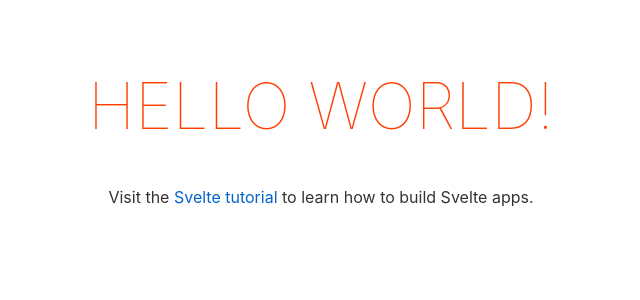
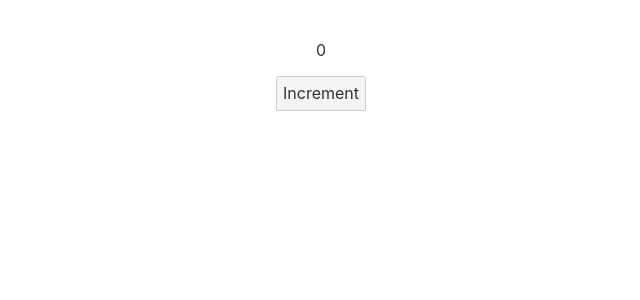
Before and after one commit to StanBankras/frontend-applications, a Svelte app: page / in a window 1280 px wide. Shown: the top 300 px of the page, without its empty margins (319-959 px from the left). Built offline with nearby package versions, Linux system fonts and the light colour scheme.

Commit message:
Making a store in Svelte

```diff
--- a/src/App.svelte
+++ b/src/App.svelte
@@ -1,10 +1,15 @@
 <script>
-	export let name;
+	import Test from './components/Test.svelte';
+	import { count } from './store/store';
+
+	function increment() {
+		$count += 1;
+	}
 </script>
 
 <main>
-	<h1>Hello {name}!</h1>
-	<p>Visit the <a href="https://svelte.dev/tutorial">Svelte tutorial</a> to learn how to build Svelte apps.</p>
+	<Test/>
+	<button on:click={increment}>Increment</button>
 </main>
 
 <style>
--- /dev/null
+++ b/src/components/Test.svelte
@@ -0,0 +1,5 @@
+<script>
+	import { count } from '../store/store';
+</script>
+
+<p>{ $count }</p>
--- /dev/null
+++ b/src/store/store.js
@@ -0,0 +1,3 @@
+import { writable } from 'svelte/store';
+
+export const count = writable(0);
```
